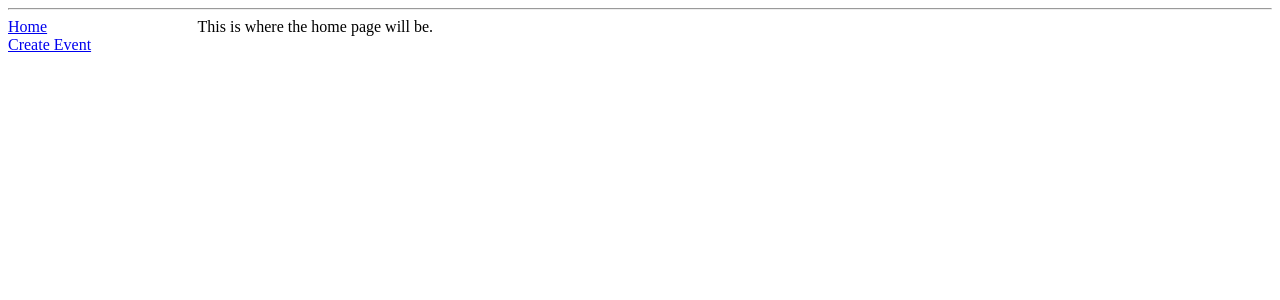
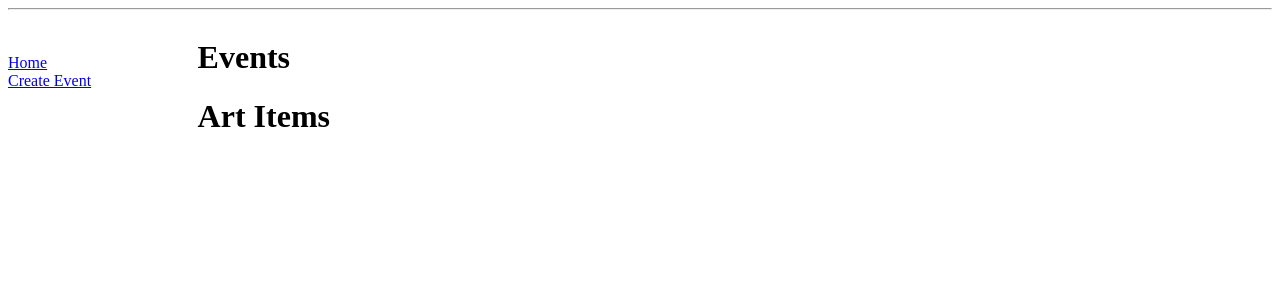
Before and after one commit to bounswe/bounswe2022group7, a Flask app: page / in a window 1280 px wide. Shown: the part 88-388 px from the top of the page. Run offline with Flask 2, Linux system fonts and the light colour scheme; data that the repository does not hold is empty.

Commit message:
Display content on the home page (#166)

```diff
--- a/practice-app/website/templates/base.html
+++ b/practice-app/website/templates/base.html
@@ -29,7 +29,7 @@
                 function search() {
                     var form = document.getElementById("searchBar");
                     var formData = new FormData(form)
-                    url = "/?query=" + formData.get("query").replace(" ", "%")
+                    url = "/?query=" + encodeURIComponent(formData.get("query"))
                     window.location.assign(url)
                 }
             </script>
--- a/practice-app/website/templates/home.html
+++ b/practice-app/website/templates/home.html
@@ -3,5 +3,55 @@
 {% block functionality %} Home {% endblock %}
 
 {% block content %}
-This is where the home page will be.
+
+<div id = "mainContainer"></div>
+
+<script>
+
+    var mainContainer = document.getElementById("mainContainer");
+
+    function add_element(elementType, innerHTML) {
+        var element = document.createElement(elementType)
+        element.innerHTML = innerHTML
+        mainContainer.appendChild(element);
+    }
+
+    // ONLY EDIT BELOW THIS COMMENT WHEN
+    // IMPLEMENTING DIFFERENT FEATURES
+
+    function display_event(event_data) {
+        add_element("div", `<a href=/event/${event_data["id"]}>${event_data["title"]}</a>`)
+    }
+
+    function display_art_item(art_item_data) {
+        console.log(art_item_data)
+    }
+
+    var url = "/api/search"
+
+    href = window.location.href
+    query = href.match("/?query=(.+)")
+    if (query) {
+        query = query[1]
+        url = url + "?query=" + query
+        add_element("div", "Filtering content with query \"" + decodeURI(query) + "\"")
+    }
+
+    fetch(url)
+        .then(response => {
+            if (response.status == 201) {
+                response.json().then(json => {
+                    add_element("h1", "Events")
+                    json["events"].forEach(display_event)
+                    add_element("h1", "Art Items")
+                    json["art_items"].forEach(display_art_item)
+                })
+            }
+    }).catch(err => {
+    console.log(err)
+    });
+
+
+</script>
+
 {% endblock %}
```
